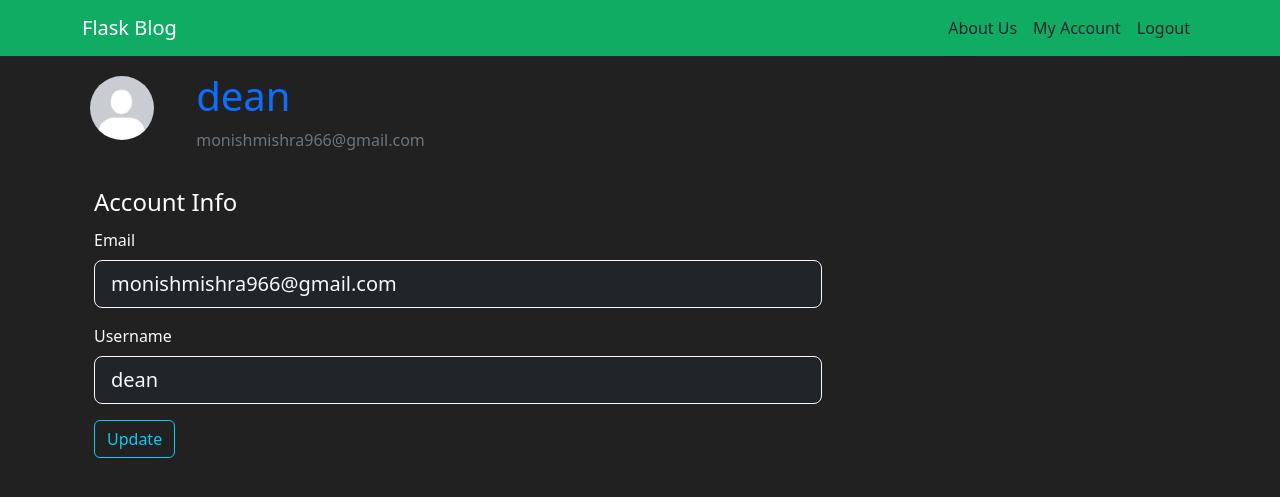
After one commit to TheShadowProgramming/iitm-courses-practice, a Flask app: page /account in a window 1280 px wide. The commit adds this page. Shown: the top 497 px of the page. Run offline with Flask 3, Linux system fonts and the light colour scheme; a user stored in the database is signed in; some libraries are stand-ins or nearby versions.

Commit message:
added the feature of My Account, profile picture feature added, account update form feature added

```diff
--- a/programming-diploma/MAD1-project/MAD1_practice_proj_corey_schafer/flaskblog/forms.py
+++ b/programming-diploma/MAD1-project/MAD1_practice_proj_corey_schafer/flaskblog/forms.py
@@ -1,4 +1,6 @@
 from flask_wtf import FlaskForm;  # type: ignore
+from flask_wtf.file import FileField, FileAllowed; # type: ignore
+from flask_login import current_user; # type: ignore
 from wtforms import StringField, PasswordField, SubmitField, BooleanField; # type: ignore
 from wtforms.validators import Length, DataRequired, Email, EqualTo, ValidationError; # type: ignore
 from flaskblog.models import User;
@@ -24,8 +26,40 @@ class signupForm(FlaskForm):
         if user:
             raise ValidationError('User with the given username already exists')
 
+    def validate_email(self, email):
+
+        user = User.query.filter_by(email=email.data).first()
+
+        if user:
+            raise ValidationError('User with the given email already exists')
 class LoginForm(FlaskForm):
     email = StringField('Email', validators=[DataRequired(), Email()])
     password = PasswordField('Password', validators=[DataRequired()])
     rememberMe = BooleanField('Remember Me')
     submitButton = SubmitField('Login')
+
+    def validate_email(self, email):
+        user = User.query.filter_by(email=email.data).first()
+
+        if not user:
+            raise ValidationError("This email doesn't exists, please signup")
+
+class AccountUpdateForm(FlaskForm):
+    username = StringField("Username", validators=[DataRequired(), Length(min=2, max=20)])
+    email = StringField("Email", validators=[DataRequired(), Email()])
+
+    submitButton = SubmitField('Update')
+
+    def validate_username(self, username):
+        if current_user.username != username.data: # if user gives the same username and email as update then it would throw an error, so we gotta check it first
+            user = User.query.filter_by(username=username.data).first()
+
+            if user:
+                raise ValidationError('User with the given username already exists')
+
+    def validate_email(self, email):
+        if current_user.email != email.data:
+            user = User.query.filter_by(email=email.data).first()
+
+            if user:
+                raise ValidationError('User with the given email already exists')
--- a/programming-diploma/MAD1-project/MAD1_practice_proj_corey_schafer/flaskblog/routes.py
+++ b/programming-diploma/MAD1-project/MAD1_practice_proj_corey_schafer/flaskblog/routes.py
@@ -1,7 +1,12 @@
-from flask import render_template, redirect, url_for, flash; # type: ignore
-from flaskblog.forms import signupForm, LoginForm;
+from flask import render_template, redirect, url_for, flash, request; # type: ignore
+from flaskblog.forms import signupForm, LoginForm, AccountUpdateForm;
 from flaskblog.models import User, Post;
-from flaskblog import app, db, flask_bcrypt;
+from flaskblog import app, db, flask_bcrypt_instance, login_manager;
+from flask_login import login_user, logout_user, current_user, login_required; # type: ignore
+
+@login_manager.user_loader
+def retrieve_user(user_id):
+    return User.query.filter_by(id=user_id).first()
 
 posts = [
     {
@@ -21,41 +26,83 @@ posts = [
 
 @app.route("/")
 def home():
-    return render_template('routes/home.html', title='Home', posts=posts) # here title is the prop that we're passing in the template
+    return render_template('routes/home.html', title='Home', posts=posts, current_user=current_user) # here title is the prop that we're passing in the template
 
 @app.route("/login", methods=['GET', 'POST'])
 def login():
+    if current_user.is_authenticated:
+        return redirect(url_for('home'))
     form = LoginForm()
+    admin_user = User.query.get(1);
+
+    if form.validate_on_submit() and form.email.data == admin_user.email and flask_bcrypt_instance.check_password_hash(admin_user.hashed_password, form.password.data):
+        login_user(admin_user, remember=form.rememberMe.data)
+        flash("You've successfully logged in as an admin", 'success')
+        return redirect(url_for('home'))
+
     if form.validate_on_submit():
-        if form.email.data == "monishmishra966@gmail.com" and form.password.data == "Monmis@230903":
-            flash("You're logged in as an admin", 'success')
-            return redirect(url_for('home'))
+
+        user = User.query.filter_by(email=form.email.data).first()
+
+        if flask_bcrypt_instance.check_password_hash(user.hashed_password, form.password.data):
+            login_user(user, remember=form.rememberMe.data)
+            flash(f"You're logged in with the email :- {form.email.data}", 'success')
+            next_page = request.args.get('next')
+
+            return redirect(url_for(next_page[1:])) if next_page else redirect(url_for('home'))
         else:
-            # handle error logic in else and logging in of other accounts in elif here
-            flash("You're not logged in as an admin", 'danger') # remove this once we connect database to the application
-    return render_template('routes/login.html', title="Login", form=form)
+            flash("Incorrect password and email combination", 'danger') # remove this once we connect database to the application
+    return render_template('routes/login.html', title="Login", form=form, current_user=current_user)
 
 @app.route("/signup", methods=['GET', 'POST'])
 def signup():
+
+    if current_user.is_authenticated:
+        return redirect(url_for('home'))
+
     form = signupForm()
     if form.validate_on_submit():
 
-        hashed_pw = flask_bcrypt.generate_password_hash(form.password.data).decode('utf-8'); # we can even directly pass the function in the password of the new_user without creating the variable here
+        hashed_pw = flask_bcrypt_instance.generate_password_hash(form.password.data).decode('utf-8'); # we can even directly pass the function in the password of the new_user without user_idcreating the variable here
 
-        new_user = User(username=form.username.data, email=form.email.data, password=hashed_pw)
+        new_user = User(username=form.username.data, email=form.email.data, hashed_password=hashed_pw, password=form.password.data)
 
         db.session.add(new_user)
         db.session.commit()
 
-        flash(f'Successfully created a user, now you can login in', 'success')
+        flash(f'Successfully created a user with the email :- {form.email.data}', 'success')
         return redirect(url_for('login'))
 
-    return render_template('routes/signup.html', title="SignUp", form=form) # iss tarah se render_template method me first argument me folder ke naam ke saath file name dena padega
+    return render_template('routes/signup.html', title="SignUp", form=form, current_user=current_user) # iss tarah se render_template method me first argument me folder ke naam ke saath file name dena padega
 
 @app.route('/about', methods=['GET'])
-def about():
-    return render_template('routes/about.html')
+def about_us():
+    return render_template('routes/about.html', current_user=current_user)
 
+
+@app.route('/logout', methods=['GET'])
+def logout():
+    logout_user() # don't need to pass anything in the logout_user function just the current user gets logged out by clearing the cookies present in the user's browser
+    return redirect(url_for('home'))
+
+@app.route('/account', methods=['GET', 'POST'])
+@login_required
+def account():
+    form = AccountUpdateForm();
+
+    if form.validate_on_submit():
+        current_user.email = form.email.data;
+        current_user.username = form.username.data
+        db.session.commit()
+        flash('Account Info has been updated', 'info')
+        return redirect(url_for('account')) # once the form is submitted through POST request then we need to make sure that the latest request becomes GET, therefore we deliberately shift the user to the same route with GET request with another request so as to change the state variables, or else when the user refreshes then the POST request is sent to the same route which duplicates the content
+
+    elif request.method == 'GET': # when the user doesn't presses update button then the validate_on_submit() method is not invoked since it only invoked for POST request, and then for GET request we make sure that fields populate themselves with the current value by default
+        form.email.data = current_user.email
+        form.username.data = current_user.username
+
+    image_file_path = url_for('static', filename=f'profile_pictures/{current_user.image_file_name}')
+    return render_template('routes/account.html', current_user=current_user, image_file_path=image_file_path, form=form)
 
 # @app.route("/checking-escape/<string:name>") # In this way, we can add multiple routes where we want the same function to respond with , <> me string converter hai jiske wajah se the input provided by the user is converted into a string automatically
 # def hello_world(name): # function ke argument me query parameters of path must be passed
--- a/programming-diploma/MAD1-project/MAD1_practice_proj_corey_schafer/templates/base.html
+++ b/programming-diploma/MAD1-project/MAD1_practice_proj_corey_schafer/templates/base.html
@@ -29,7 +29,7 @@
     {% endif %} {# we can't use the name of the variable in the endif closing tag #}
 
   </head>
-  <body style="background-color: #212121;">
+  <body style="background-color: #212121">
     <header>
       <nav class="navbar navbar-expand-md navbar-dark fixed-top" style="background-color: hsla(152, 84%, 39%, 0.932);">
         <div class="container">
@@ -55,28 +55,34 @@
             <div class="collapse navbar-collapse justify-content-end" id="navbarToggle">
                 <ul class="navbar-nav">
                     <li class="nav-item">
-                        <a class="nav-link text-dark" href="{{url_for('home')}}">Home</a>
+                        <a class="nav-link text-dark" href="{{ url_for('about_us') }}">About Us</a>
                     </li>
-                    <li class="nav-item">
-                        <a class="nav-link text-dark" href="{{ url_for('about') }}">About</a>
-                    </li>
-                    <li class="nav-item">
+                    {% if not current_user.is_authenticated %}
+                      <li class="nav-item">
                         <a class="nav-link text-dark" href="{{ url_for('login') }}">Login</a>
-                    </li>
-                    <li class="nav-item">
+                      </li>
+                      <li class="nav-item">
                         <a class="nav-link text-dark" href="{{ url_for('signup') }}">Signup</a>
-                    </li>
+                      </li>
+                    {% else %}
+                      <li class="nav-item">
+                        <a class="nav-link text-dark" href="{{ url_for('account') }}">My Account</a>
+                      </li>
+                      <li class="nav-item">
+                        <a class="nav-link text-dark" href="{{ url_for('logout') }}">Logout</a>
+                      </li>
+                    {% endif %}
                 </ul>
             </div>
         </div>
     </nav>
     </header>
-    <main class="mt-5">
+    <main class="mt-5 container">
         <div class="container-sm d-flex mt-3">
           {% with messages = get_flashed_messages(with_categories=True)  %}
             {% if messages %}
               {% for category, message in messages %}
-                <div class="bg-success mt-3 mb-0 text-warning w-25 alert alert-{{ category }}">
+                <div class="bg-dark mt-3 mb-0 text-{{ category }} fw-bold w-auto alert alert-{{ category }}">
                     {{ message }}
                 </div>
               {% endfor %}
--- /dev/null
+++ b/programming-diploma/MAD1-project/MAD1_practice_proj_corey_schafer/templates/routes/account.html
@@ -0,0 +1,84 @@
+{% extends './base.html' %}
+
+{% block cssFile %}
+    <link rel="stylesheet" href="{{ url_for('static', filename='home.css') }}">
+{% endblock cssFile %}
+
+{% block additional_head_tag_content %}
+
+{% endblock additional_head_tag_content %}
+
+{% block content_main %}
+    <div style="width: 30%;" class="media mt-4 ms-2 d-flex justify-content-between">
+        <img style="width: 4rem; height:4rem;" class="rounded-circle mt-1" src="{{ image_file_path }}" alt="">
+        <div class="media-body">
+            <h1 class="text-primary">
+                {{ current_user.username }}
+            </h1>
+            <p class="text-secondary">
+                {{ current_user.email }}
+            </p>
+        </div>
+    </div>
+    <form class="" action="" method="POST" target="_self" autocomplete="off">
+        {{ form.hidden_tag() }}
+        <fieldset>
+          <div class="container-sm text-white mt-3">
+            <legend>Account Info</legend>
+          </div>
+          <div class="container-sm mb-3">
+            <div class="col-8">
+              <!-- the syntax to pass multiple attributes in the forms created using the wtforms package -->
+
+              {{ form.email.label(class="form-label text-light", id="someId") }}
+
+              {% if form.email.errors %}
+                {{form.email(class="form-control bg-dark text-light border-light form-control-lg is-invalid")}}
+              {% else %}
+                {{ form.email(class="form-control bg-dark text-light border-light form-control-lg", **{'aria-describedby': "emailHelp"}) }}
+              {% endif %}
+
+              {% for error in form.email.errors %}
+                <div class="invalid-feedback">
+                  {{ error }}
+                </div>
+              {% endfor %}
+              <!-- syntax to pass attributes with hyphens in flask wt_Forms package since jinja doesn't allows to have hyphens in it -->
+              <!-- <input
+              type="email"
+              class="form-control"
+              id="email"
+              name="email"
+              aria-describedby="emailHelp"
+            /> -->
+            </div>
+          </div>
+          <div class="container-sm mb-3">
+            <div class="col-8">
+              {{ form.username.label(class="form-label text-light") }}
+
+              {% if form.username.errors %}
+                {{form.username(class="form-control bg-dark text-light border-light form-control-lg is-invalid")}}
+              {% else %}
+                {{ form.username(class="form-control bg-dark text-light border-light form-control-lg", **{'aria-describedby': "emailHelp"}) }}
+              {% endif %}
+
+              {% for error in form.username.errors %}
+                <div class="invalid-feedback">
+                  {{ error }}
+                </div>
+              {% endfor %}
+            </div>
+          </div>
+        </fieldset>
+        <div class="container-sm">
+          {{ form.submitButton(class="btn btn-outline-info") }}
+          <!-- button outline info likhne se the button has only color in the border only -->
+        </div>
+    </form>
+
+{% endblock content_main %}
+
+{% block content_footer %}
+
+{% endblock content_footer %}
```
Also changed, not shown: programming-diploma/MAD1-project/MAD1_practice_proj_corey_schafer/flaskblog/__init__.py (+11 -5 lines), programming-diploma/MAD1-project/MAD1_practice_proj_corey_schafer/flaskblog/models.py (+6 -3 lines), programming-diploma/MAD1-project/MAD1_practice_proj_corey_schafer/notes_md_files/IntroductionNotes_And_General_Notes.md (+19 -0 lines), programming-diploma/MAD1-project/MAD1_practice_proj_corey_schafer/notes_md_files/hashing-and-auth.md (+61 -0 lines), programming-diploma/MAD1-project/MAD1_practice_proj_corey_schafer/README.md, programming-diploma/MAD1-project/MAD1_practice_proj_corey_schafer/instance/database.db, programming-diploma/MAD1-project/MAD1_practice_proj_corey_schafer/static/profile_pictures/default.jpg (added).
